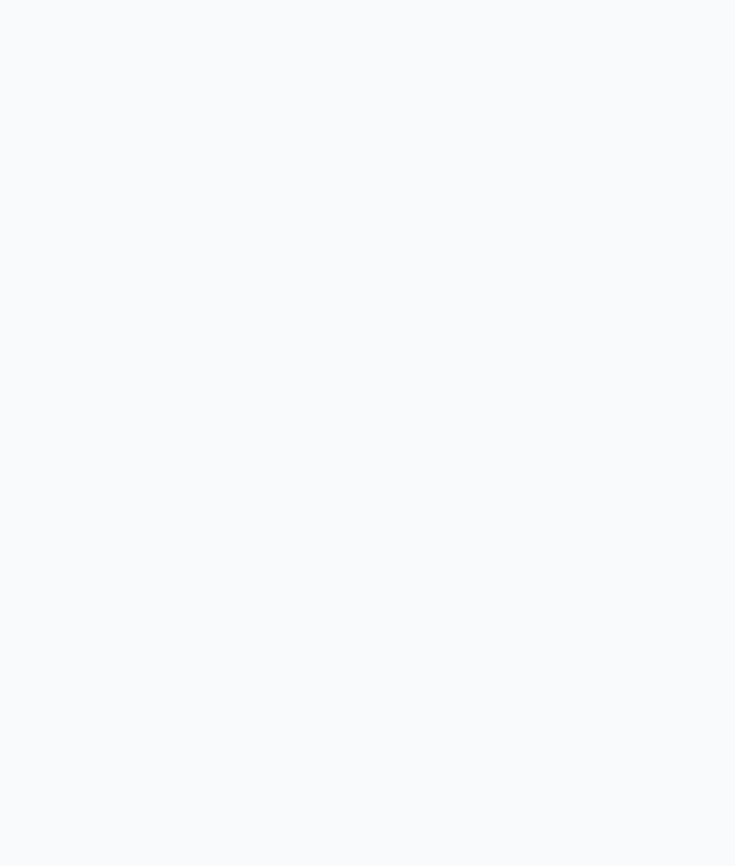
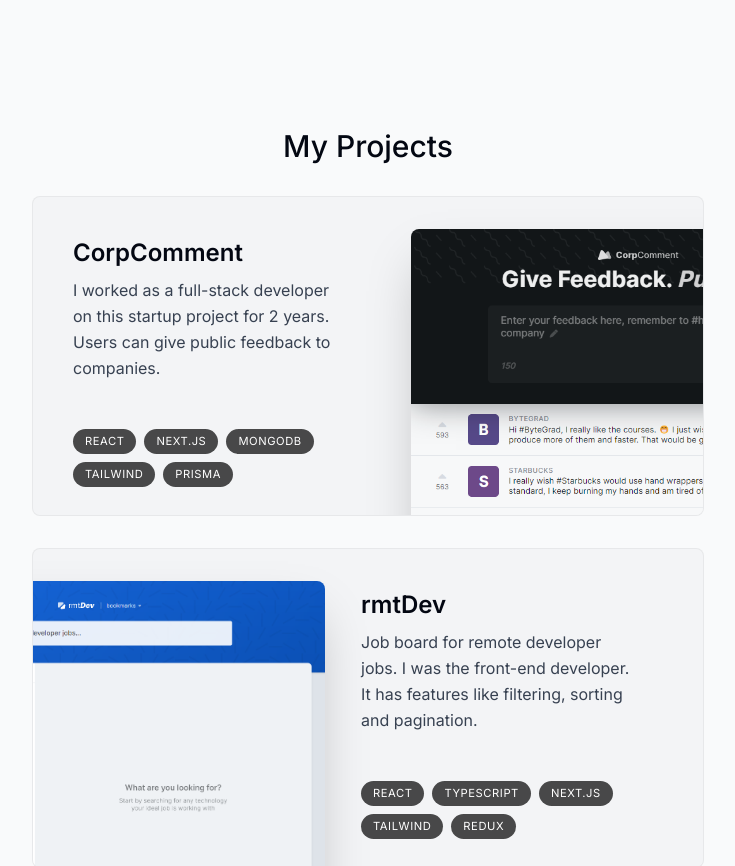
Before and after one commit to ali-hbl/portfolio, a Next.js app: page / in a window 1280 px wide. Shown: the part 1200-2066 px from the top of the page, without its empty margins (272-1007 px from the left). Built offline with nearby package versions, Linux system fonts and the light colour scheme.

Commit message:
projects section

```diff
--- a/app/page.tsx
+++ b/app/page.tsx
@@ -1,6 +1,7 @@
 import About from '@/components/About';
 import Divider from '@/components/Divider';
 import Intro from '@/components/Intro';
+import Projects from '@/components/Projects';
 
 export default function Home() {
   return (
@@ -8,6 +9,7 @@
       <Intro />
       <Divider />
       <About />
+      <Projects />
     </main>
   );
 }
--- a/components/About.tsx
+++ b/components/About.tsx
@@ -21,7 +21,7 @@
         <span className="font-medium">energy and dedication, always striving to improve and succeed.</span>
         <br />
         <br />I <span className="underline">love</span> the feeling of finally figuring out a solution to a problem. My
-        core stack is <span className="font-medium">React, Next.js, Node.js, and MongoDB</span>. I am also familiar with
+        core stack is <span className="font-medium">React, Next.js, Node.js and MongoDB</span>. I am also familiar with
         TypeScript and Prisma. I am always looking to learn new technologies.
       </p>
       <p>
--- /dev/null
+++ b/components/Project.tsx
@@ -0,0 +1,67 @@
+'use client';
+
+import { useRef } from 'react';
+import Image from 'next/image';
+import { motion, useScroll, useTransform } from 'framer-motion';
+import { projectsData } from '@/lib/data';
+
+type ProjectProps = (typeof projectsData)[number]; // will get the specific type of any field of any project in the datas
+
+export default function Project({ title, description, tags, imageUrl }: ProjectProps) {
+  const ref = useRef<HTMLDivElement>(null);
+
+  const { scrollYProgress } = useScroll({
+    target: ref,
+    // animation starts when the bottom of the viewport crosses the top of the target
+    // animations ends when the bottom of the viewport has gone 33% beyond the end of the projects
+    offset: ['0 1', '1.33 1'],
+  });
+
+  const scaleProgress = useTransform(scrollYProgress, [0, 1], [0.8, 1]);
+  const opacityProgress = useTransform(scrollYProgress, [0, 1], [0.6, 1]);
+
+  return (
+    <motion.div
+      ref={ref}
+      style={{
+        scale: scaleProgress,
+        opacity: opacityProgress,
+      }}
+      className="group mb-3 sm:mb-8 last:mb-0"
+    >
+      <section className="relative group-even:even:pl-8 bg-gray-100 max-w-[42rem] border border-black/5 rounded-lg overflow-hidden sm:pr-8 sm:h-[20rem] hover:bg-gray-200 transition">
+        <div className="flex flex-col pt-4 pb-7 px-5 sm:pl-10 sm:pr-2 sm:pt-10 sm:max-w-[50%] h-full group-even:ml-[18rem]">
+          <h3 className="text-2xl font-semibold">{title}</h3>
+          <p className="mt-2 leading-relaxed text-gray-700">{description}</p>
+          <ul className="flex flex-wrap mt-4 gap-2 sm:mt-auto">
+            {tags.map((tag, i) => (
+              <li
+                className="bg-black/[0.7] px-3 py-1 text-[0.7rem] uppercase tracking-wider text-white rounded-full"
+                key={i}
+              >
+                {tag}
+              </li>
+            ))}
+          </ul>
+        </div>
+
+        <Image
+          src={imageUrl}
+          alt="Project I worked on"
+          quality={95}
+          className="absolute top-8 -right-40 w-[28.25rem] rounded-t-lg shadow-2xl transition
+          group-hover:scale-[1.04]
+          group-hover:-translate-x-3
+          group-hover:translate-y-3
+          group-hover:-rotate-2
+
+          group-even:right-[initial]
+          group-even:-left-40
+          group-even:group-hover:translate-x-3
+          group-even:group-hover:translate-y-3
+          group-even:group-hover:rotate-2"
+        />
+      </section>
+    </motion.div>
+  );
+}
--- /dev/null
+++ b/components/Projects.tsx
@@ -0,0 +1,19 @@
+import React from 'react';
+import { projectsData } from '@/lib/data';
+import SectionHeading from './SectionHeading';
+import Project from './Project';
+
+export default function Projects() {
+  return (
+    <section>
+      <SectionHeading>My projects</SectionHeading>
+      <div>
+        {projectsData.map((project) => (
+          <React.Fragment key={project.title}>
+            <Project {...project} />
+          </React.Fragment>
+        ))}
+      </div>
+    </section>
+  );
+}
--- a/components/SectionHeading.tsx
+++ b/components/SectionHeading.tsx
@@ -5,5 +5,5 @@
 };
 
 export default function SectionHeading({ children }: SectionHeadingProps) {
-  return <h2 className="text-3xl font-medium capitalize mb-8">{children}</h2>;
+  return <h2 className="text-3xl font-medium capitalize mb-8 text-center">{children}</h2>;
 }
```
